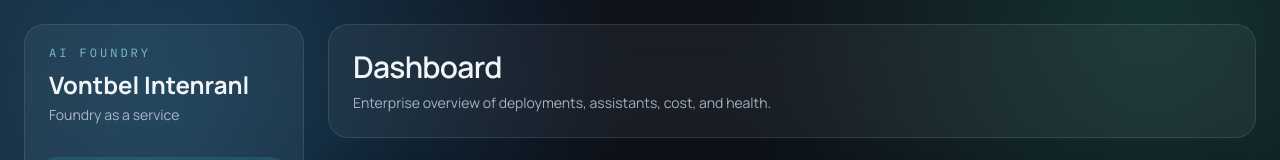
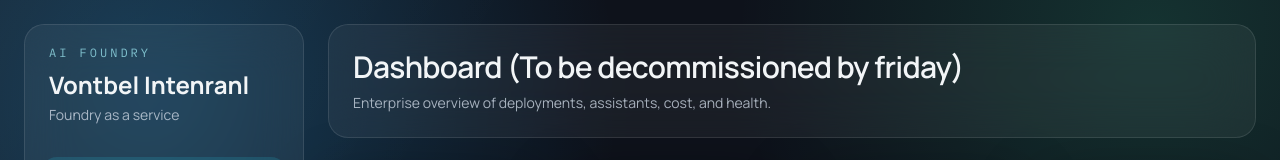
Before and after one commit to Shahidayatar/shahid_vontobel, a Next.js app in the folder frontend/: page /dashboard in a window 1280 px wide. Shown: the top 160 px of the page. Built offline with nearby package versions, Linux system fonts and the light colour scheme; no server answers.

Commit message:
Live deploy with Sergei and team

```diff
--- a/frontend/app/(platform)/dashboard/page.tsx
+++ b/frontend/app/(platform)/dashboard/page.tsx
@@ -3,7 +3,7 @@
 
 export default function DashboardPage() {
   return (
-    <AppShell title="Dashboard" subtitle="Enterprise overview of deployments, assistants, cost, and health.">
+    <AppShell title="Dashboard (To be decommissioned by friday)" subtitle="Enterprise overview of deployments, assistants, cost, and health.">
       <DashboardView />
     </AppShell>
   );
```
